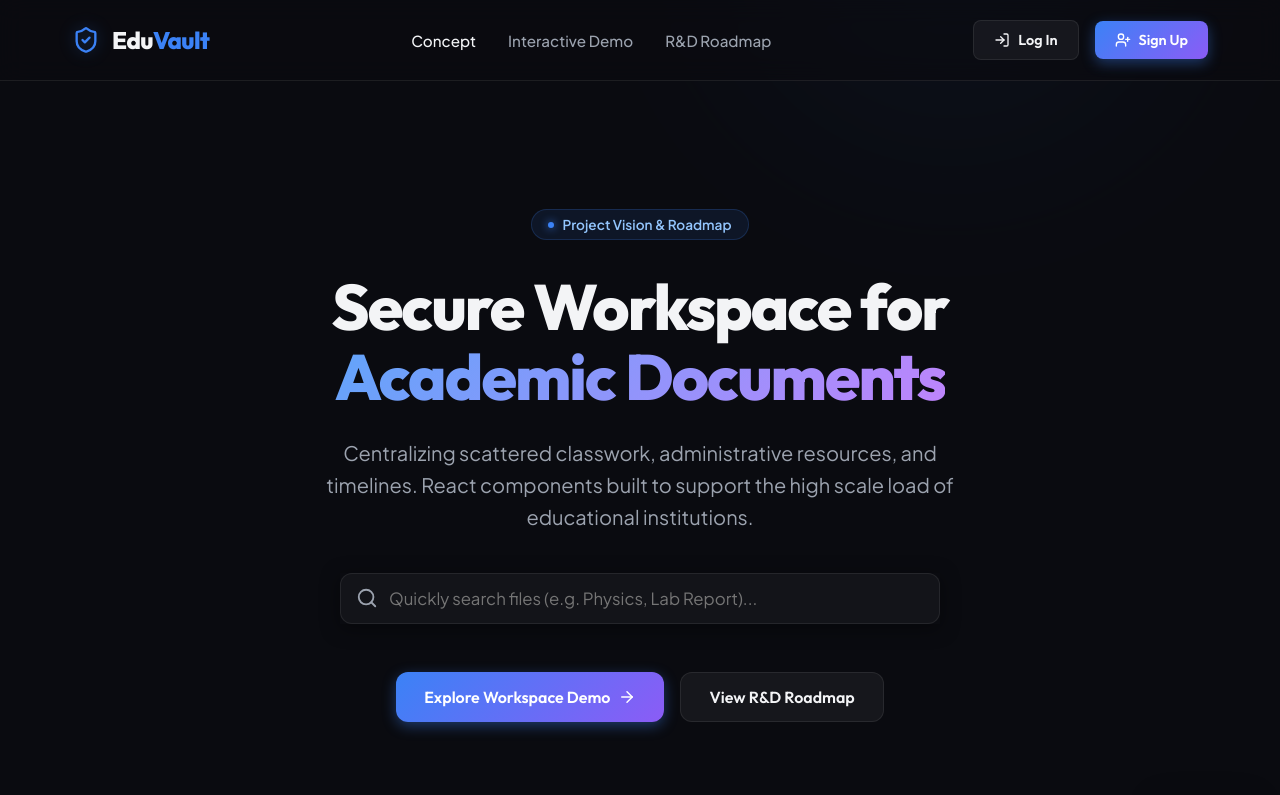
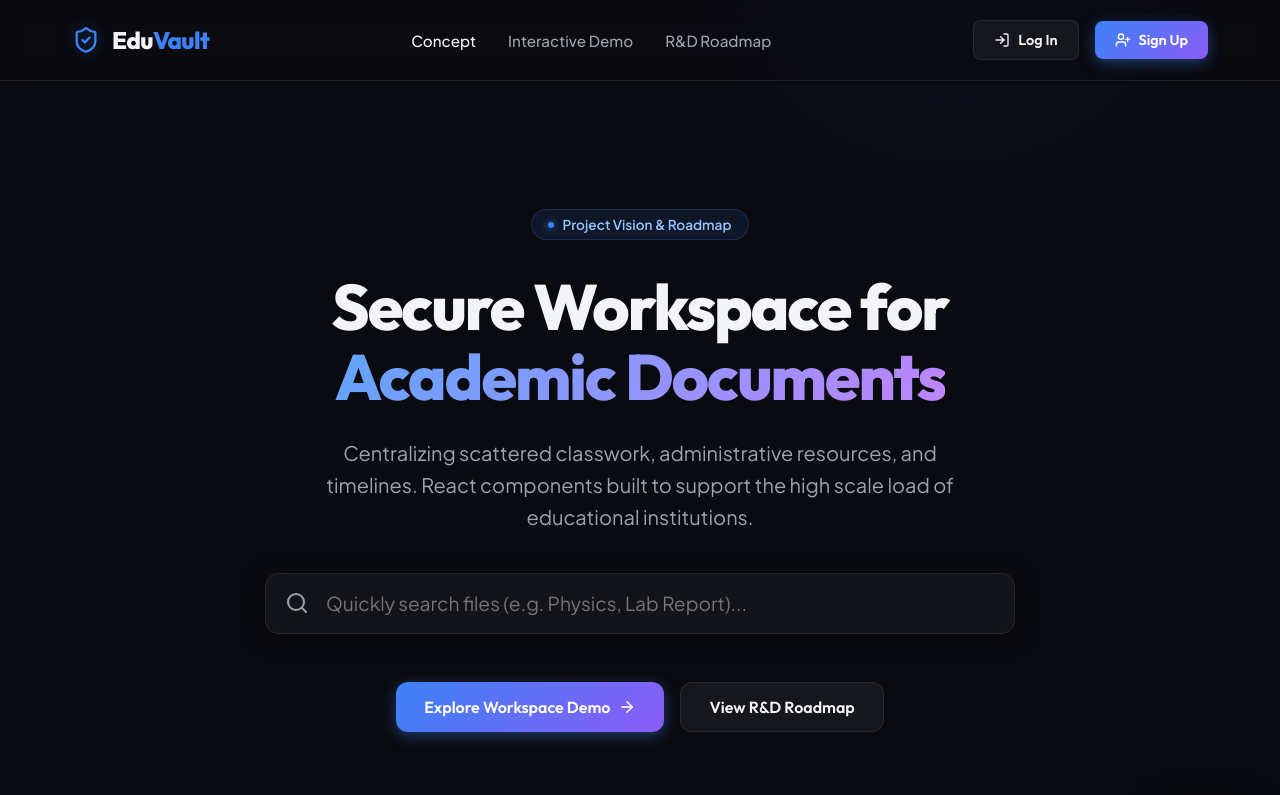
Before and after one commit to arabisvi-cmd/Eduvault, a React (Vite) app: page / in a window 1280 px wide. Shown: the top 795 px of the page. Built offline with nearby package versions, Linux system fonts and the light colour scheme.

Commit message:
Increase sizing of the hero search bar

```diff
--- a/src/index.css
+++ b/src/index.css
@@ -797,7 +797,7 @@ body {
 }
 
 .hero-search-box {
-    max-width: 600px;
+    max-width: 750px;
     width: 100%;
     box-shadow: 0 4px 20px rgba(0, 0, 0, 0.4);
     transition: var(--transition-smooth);
@@ -809,12 +809,13 @@ body {
 }
 
 .hero-search-box input {
-    padding: 0.875rem 1rem 0.875rem 3rem;
-    font-size: 1.05rem;
-    border-radius: 12px;
+    padding: 1.1rem 1rem 1.1rem 3.75rem;
+    font-size: 1.2rem;
+    border-radius: 14px;
 }
 
 .hero-search-box svg {
-    width: 22px;
-    height: 22px;
+    width: 24px;
+    height: 24px;
+    left: 1.25rem;
 }
```
